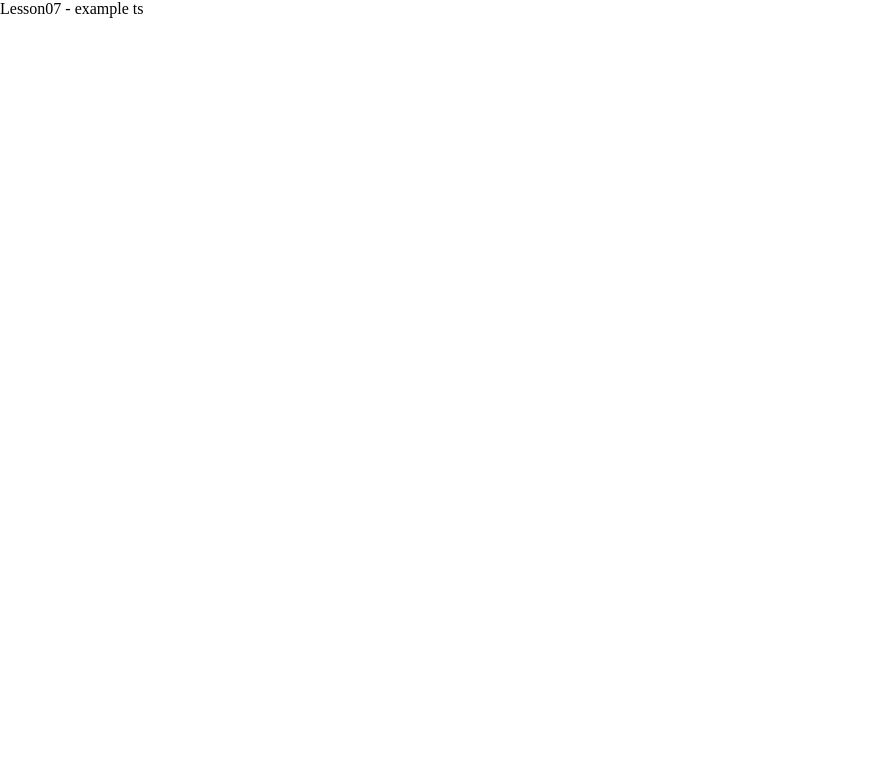
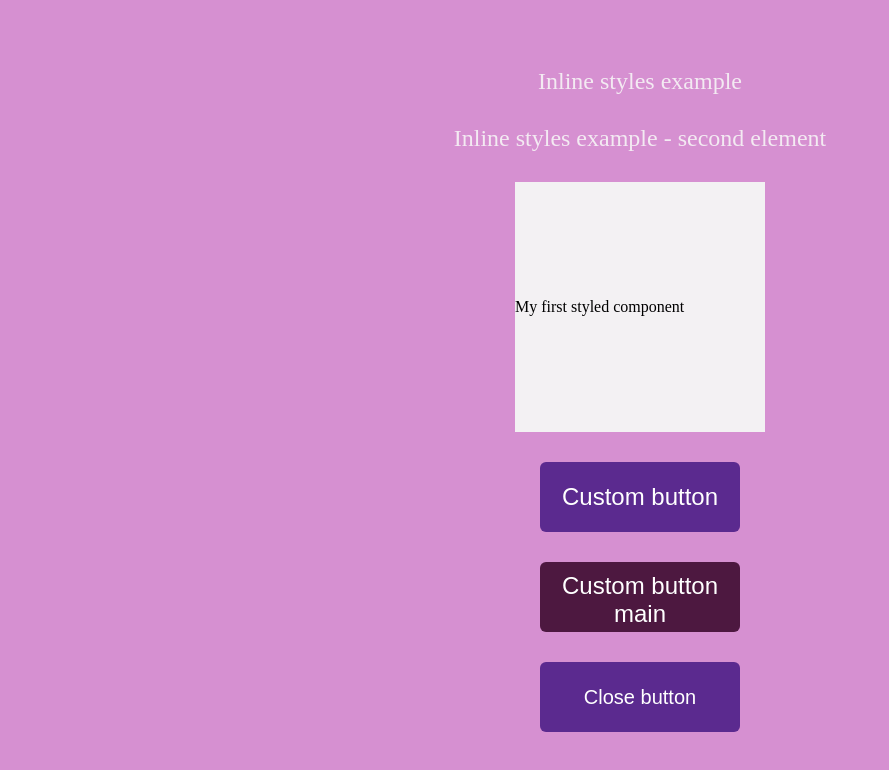
Before and after one commit to katezavertyaeva/44-react-ts, a React (Create React App) app: page / in a window 1280 px wide. Shown: the top 770 px of the page, without its empty margins (0-889 px from the left). Built offline with nearby package versions, Linux system fonts and the light colour scheme.

Commit message:
add lesson08

```diff
--- a/package.json
+++ b/package.json
@@ -3,6 +3,8 @@
   "version": "0.1.0",
   "private": true,
   "dependencies": {
+    "@emotion/react": "^11.11.4",
+    "@emotion/styled": "^11.11.5",
     "@testing-library/jest-dom": "^5.17.0",
     "@testing-library/react": "^13.4.0",
     "@testing-library/user-event": "^13.5.0",
@@ -14,6 +16,7 @@
     "react-dom": "^18.3.1",
     "react-scripts": "5.0.1",
     "typescript": "^4.9.5",
+    "uuid": "^10.0.0",
     "web-vitals": "^2.1.4"
   },
   "scripts": {
@@ -39,5 +42,8 @@
       "last 1 firefox version",
       "last 1 safari version"
     ]
+  },
+  "devDependencies": {
+    "@types/uuid": "^10.0.0"
   }
 }
--- a/src/App.tsx
+++ b/src/App.tsx
@@ -2,16 +2,20 @@ import './App.css';
 
 //Lessons import
 // import Lesson06 from './lessons/Lesson06/Lesson06';
-import Lesson07 from './lessons/Lesson07/Lesson07';
+// import Lesson07 from './lessons/Lesson07/Lesson07';
+import Lesson08 from './lessons/Lesson08/Lesson08';
 
 //Homeworks import
+// import Homework07 from './homeworks/Homework07/Homework07';
 
 
 function App() {
   return (
     <div className="App">
       {/* <Lesson06 /> */}
-      <Lesson07/>
+      {/* <Lesson07/> */}
+      {/* <Homework07 /> */}
+      <Lesson08/>
     </div>
   );
 }
--- /dev/null
+++ b/src/homeworks/Homework07/Homework07.tsx
@@ -0,0 +1,26 @@
+import {v4} from 'uuid'
+
+import './styles.css'
+import { cars } from './data'
+import { Car } from './types'
+
+function Homework07() {
+
+  const carsElements = cars.map((car: Car) => {
+    return (
+      <div className='car-card' key={v4()}>
+        <div>{car.brand}</div>
+        <div>{car.price}$</div>
+        <div>{car.isDiesel ? "Diesel" : 'Petrol'}</div>
+      </div>
+    )
+  })
+
+  return (
+    <div className='homework07-component'>
+      {carsElements}
+    </div>
+  )
+}
+
+export default Homework07
--- /dev/null
+++ b/src/homeworks/Homework07/styles.css
@@ -0,0 +1,25 @@
+.homework07-component {
+  display: flex;
+  flex-direction: column;
+  align-items: center;
+  justify-content: center;
+  flex: 1;
+  gap: 30px;
+  padding: 40px;
+  background: rgb(214, 144, 209);
+}
+
+.car-card {
+ display: flex;
+ flex-direction: column;
+ justify-content: center;
+ align-items: center;
+ gap: 20px;
+ padding: 20px;
+ min-width: 300px;
+ min-height: 300px;
+ border-radius: 6px;
+ background-color: white;
+ color: rgb(48, 16, 41);
+ font-size: 24px;
+}
--- /dev/null
+++ b/src/lessons/Lesson08/Lesson08.tsx
@@ -0,0 +1,27 @@
+import './styles.css'
+import { BoxInfo, ButtonStyledComponent } from './styles'
+
+function Lesson08() {
+  // 2 способ - inline стили - в отдельном объекте
+  const textStyleObj = {
+    fontSize: '24px',
+    color: '#f3eaf2'
+  }
+
+  return (
+    //1 способ - отдельный css файл
+    <div className='lesson08-component'>
+      {/* 2 способ - inline стили */}
+      {/* <p style={{ fontSize: '24px', color: '#f3eaf2' }}>Inline styles example</p> */}
+      <p style={textStyleObj}>Inline styles example</p>
+      <div style={textStyleObj}>Inline styles example - second element</div>
+      {/* 3 способ - emotion */}
+      <BoxInfo>My first styled component</BoxInfo>
+      <ButtonStyledComponent >Custom button</ButtonStyledComponent>
+      <ButtonStyledComponent main>Custom button main</ButtonStyledComponent>
+      <ButtonStyledComponent close >Close button</ButtonStyledComponent>
+    </div>
+  )
+}
+
+export default Lesson08
--- /dev/null
+++ b/src/lessons/Lesson08/styles.css
@@ -0,0 +1,14 @@
+.lesson08-component {
+  display: flex;
+  flex-direction: column;
+  align-items: center;
+  justify-content: center;
+  flex: 1;
+  gap: 30px;
+  padding: 40px;
+  background: rgb(214, 144, 209);
+}
+
+/* .lesson08-component:hover{
+  background: rgb(219, 198, 218);
+} */
--- /dev/null
+++ b/src/lessons/Lesson08/styles.ts
@@ -0,0 +1,33 @@
+import styled from '@emotion/styled'
+
+interface ButtonStyledComponentProps {
+  main?: boolean
+  close?: boolean
+}
+
+export const BoxInfo = styled.div`
+ display: flex;
+ flex-direction: column;
+ justify-content: center;
+ width: 250px;
+ height: 250px;
+ background: rgb(243, 241, 243);
+`
+
+export const ButtonStyledComponent = styled.button<ButtonStyledComponentProps>`
+ width: 200px;
+ height: 70px;
+ border: none;
+ /* background: #4D1840; */
+ background: ${(props) => props.main ? '#4D1840' : '#5B2A8F'};
+ border-radius: 6px;
+ /* font-size: 24px; */
+ font-size: ${({ close }) => close ? '20px' : '24px'};
+ padding: 10px;
+ color: white;
+ cursor: pointer;
+
+ &:hover{
+  background: #D945DE
+ }
+`
```
Also changed, not shown: src/homeworks/Homework07/data.ts (added, +9 -0 lines), src/homeworks/Homework07/types.ts (added, +7 -0 lines), 1 other file (tests, documents, lock files or other folders).
